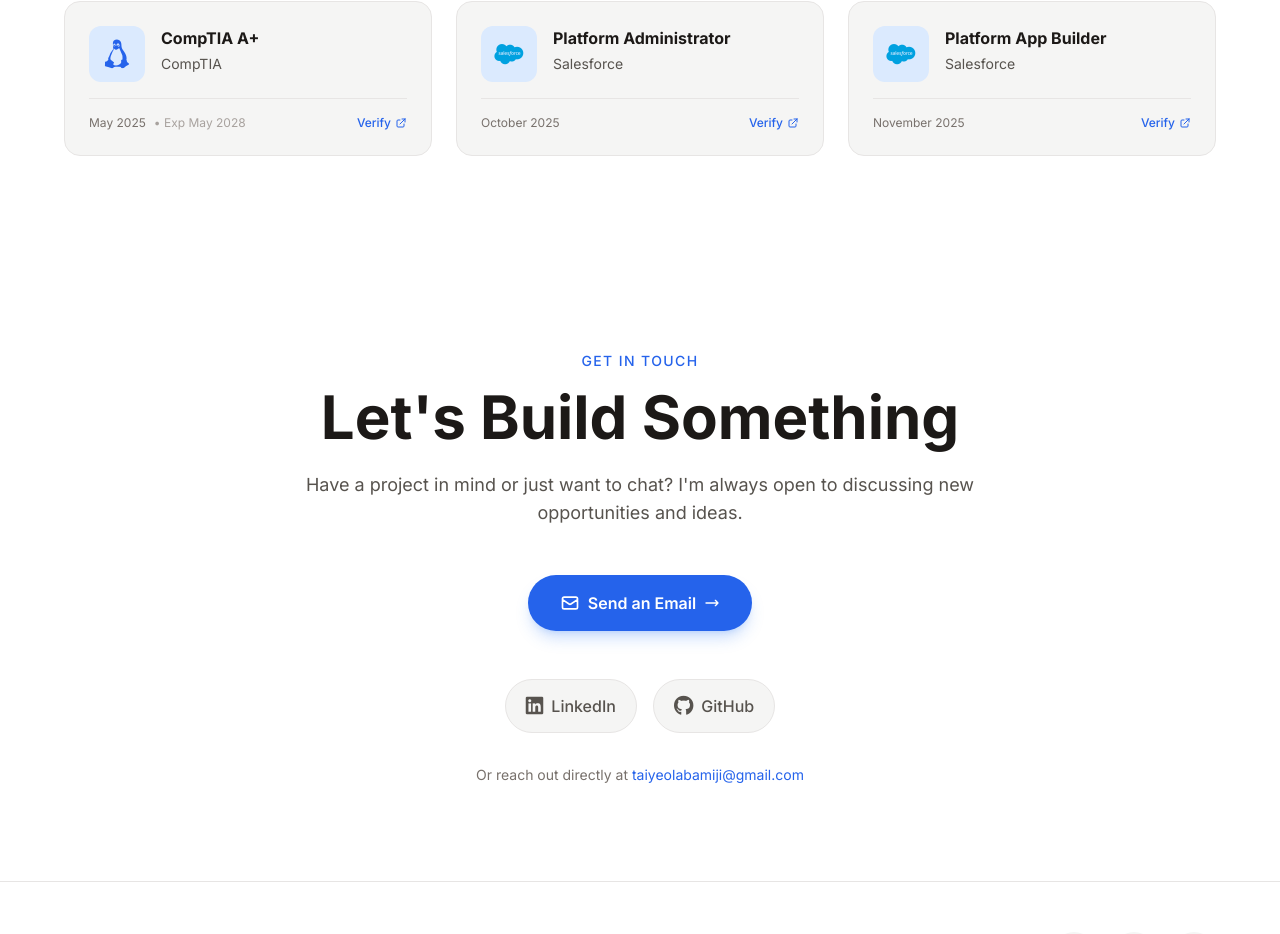
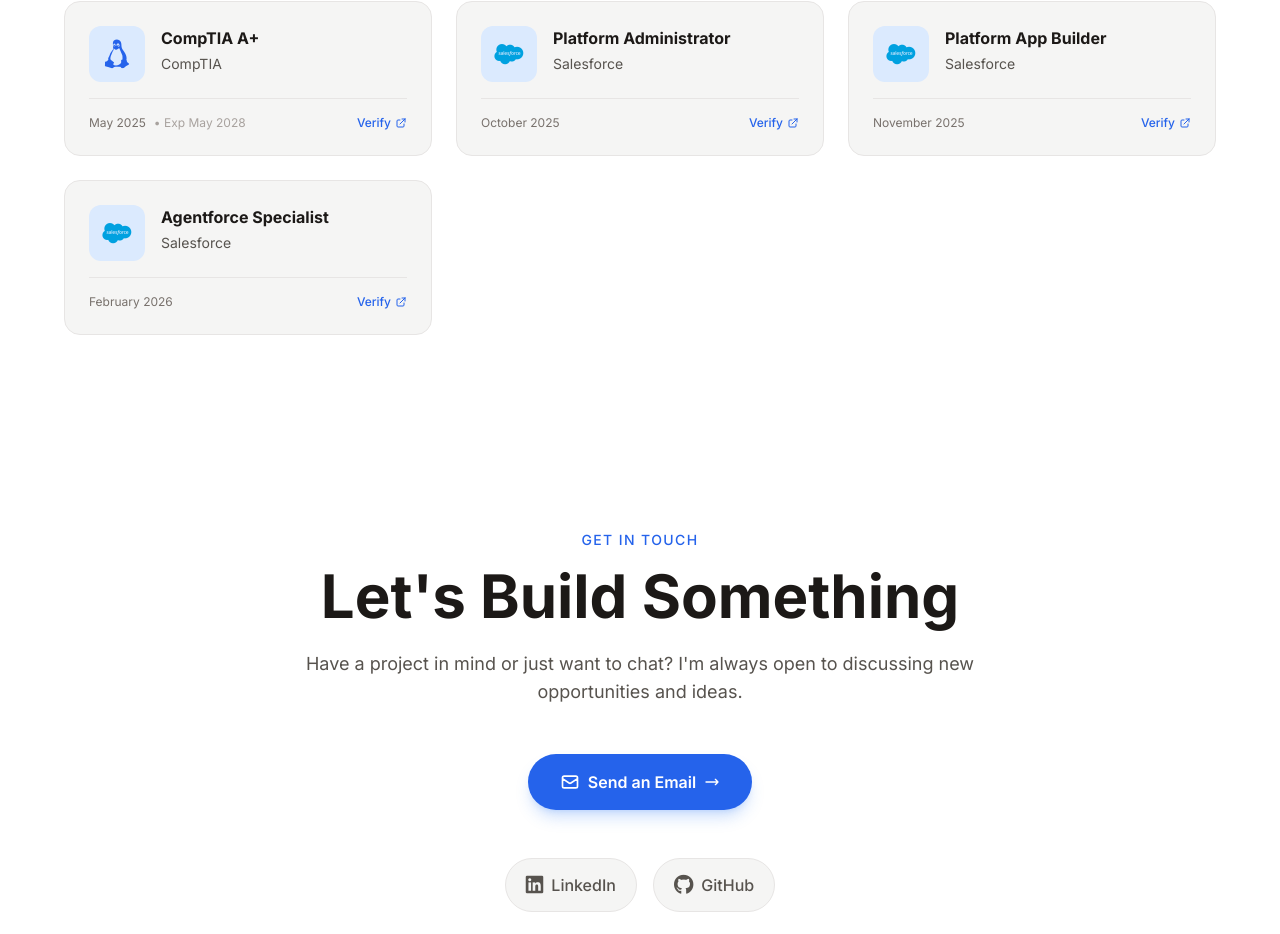
Before and after one commit to toriloye2/portfolio, a React (Vite) app: page / in a window 1280 px wide. Shown: the part 4020-4954 px from the top of the page. Built offline with nearby package versions, Linux system fonts and the light colour scheme.

Commit message:
Add new certification: Agentforce Specialist from Salesforce

```diff
--- a/src/data/certifications.js
+++ b/src/data/certifications.js
@@ -27,6 +27,15 @@
     verifyUrl: 'https://sforce.co/verifycerts',
     icon: 'devicon-salesforce-plain colored',
   },
+  {
+    id: 4,
+    name: 'Agentforce Specialist',
+    issuer: 'Salesforce',
+    issueDate: 'February 2026',
+    credentialId: '',
+    verifyUrl: 'https://sforce.co/verifycerts',
+    icon: 'devicon-salesforce-plain colored',
+  },
 ];
 
 export default certifications;
```
